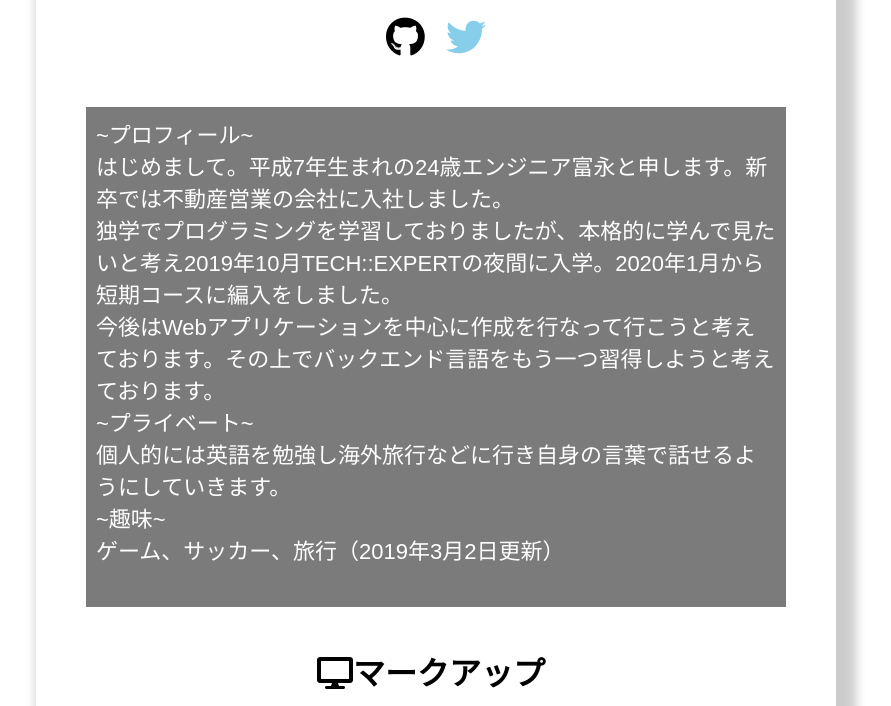
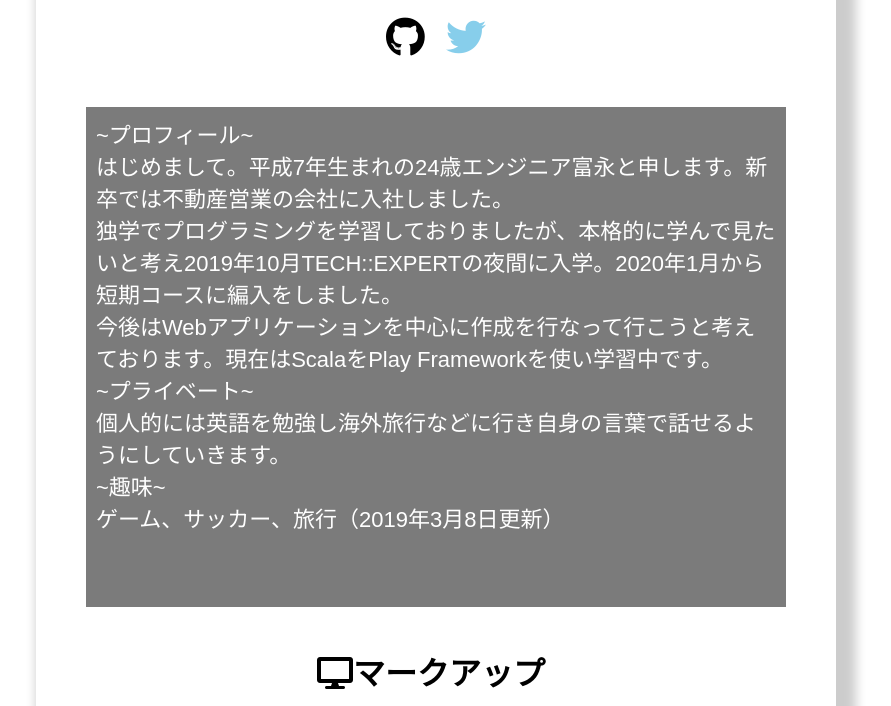
Before and after one commit to takapi327/Portfolio, a plain HTML site: page index.html in a window 1280 px wide. Shown: the part 1451-2157 px from the top of the page, without its empty margins (204-1095 px from the left). Drawn offline with nearby package versions, Linux system fonts and the light colour scheme.

Commit message:
Edit text
プロフィール内容と画像の変更

```diff
--- a/index.html
+++ b/index.html
@@ -35,7 +35,7 @@
         <a href= "https://github.com/takapi327" target="_blank" class="fab fa-github"></a>
         <a href= "https://twitter.com/@takapi327" target="_blank" class="fab fa-twitter"></a>
       </div>
-    <div class='profile-textbox'>~プロフィール~<br>はじめまして。平成7年生まれの24歳エンジニア富永と申します。新卒では不動産営業の会社に入社しました。<br>独学でプログラミングを学習しておりましたが、本格的に学んで見たいと考え2019年10月TECH::EXPERTの夜間に入学。2020年1月から短期コースに編入をしました。<br>今後はWebアプリケーションを中心に作成を行なって行こうと考えております。その上でバックエンド言語をもう一つ習得しようと考えております。<br>~プライベート~<br>個人的には英語を勉強し海外旅行などに行き自身の言葉で話せるようにしていきます。<br>~趣味~<br>ゲーム、サッカー、旅行（2019年3月2日更新）</div>
+    <div class='profile-textbox'>~プロフィール~<br>はじめまして。平成7年生まれの24歳エンジニア富永と申します。新卒では不動産営業の会社に入社しました。<br>独学でプログラミングを学習しておりましたが、本格的に学んで見たいと考え2019年10月TECH::EXPERTの夜間に入学。2020年1月から短期コースに編入をしました。<br>今後はWebアプリケーションを中心に作成を行なって行こうと考えております。現在はScalaをPlay Frameworkを使い学習中です。<br>~プライベート~<br>個人的には英語を勉強し海外旅行などに行き自身の言葉で話せるようにしていきます。<br>~趣味~<br>ゲーム、サッカー、旅行（2019年3月8日更新）</div>
     </section>
     <section class="main" id="b">
       <div class="front">
```
Also changed, not shown: images/portfolio.png.
